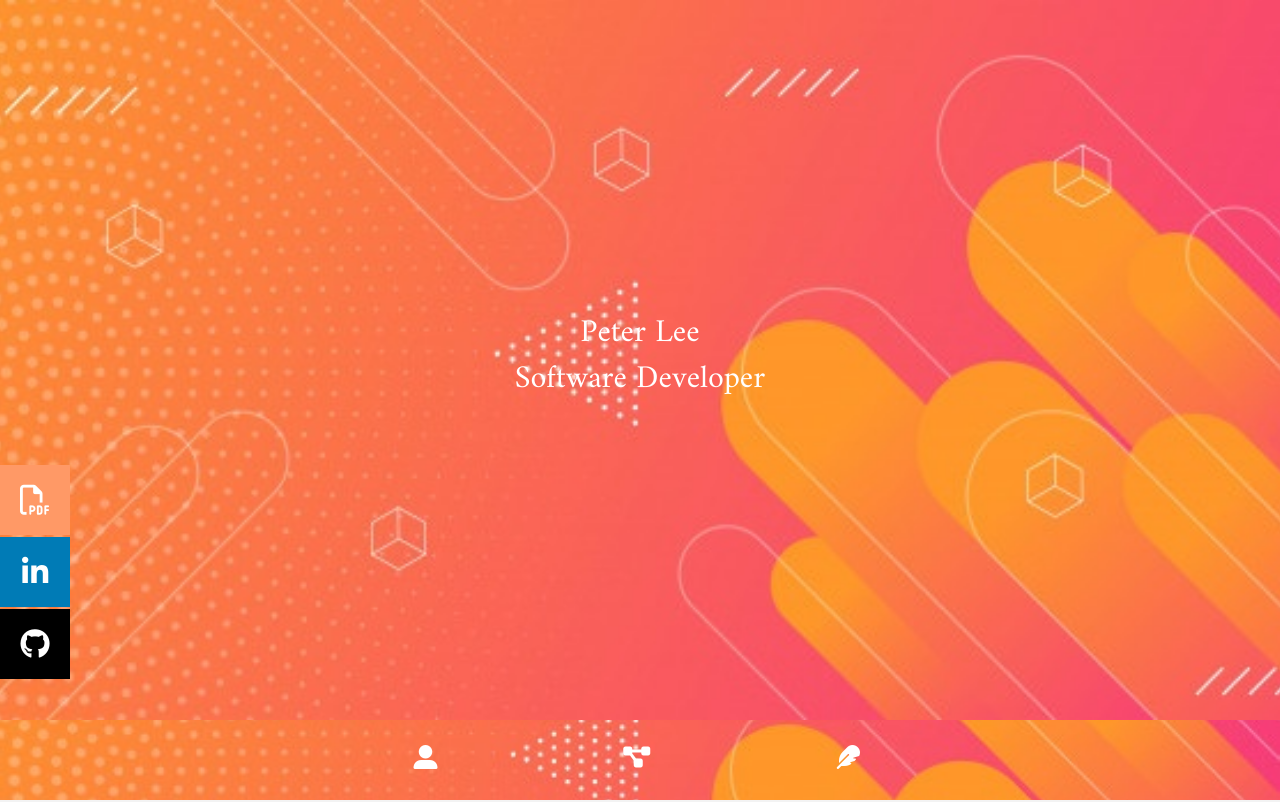
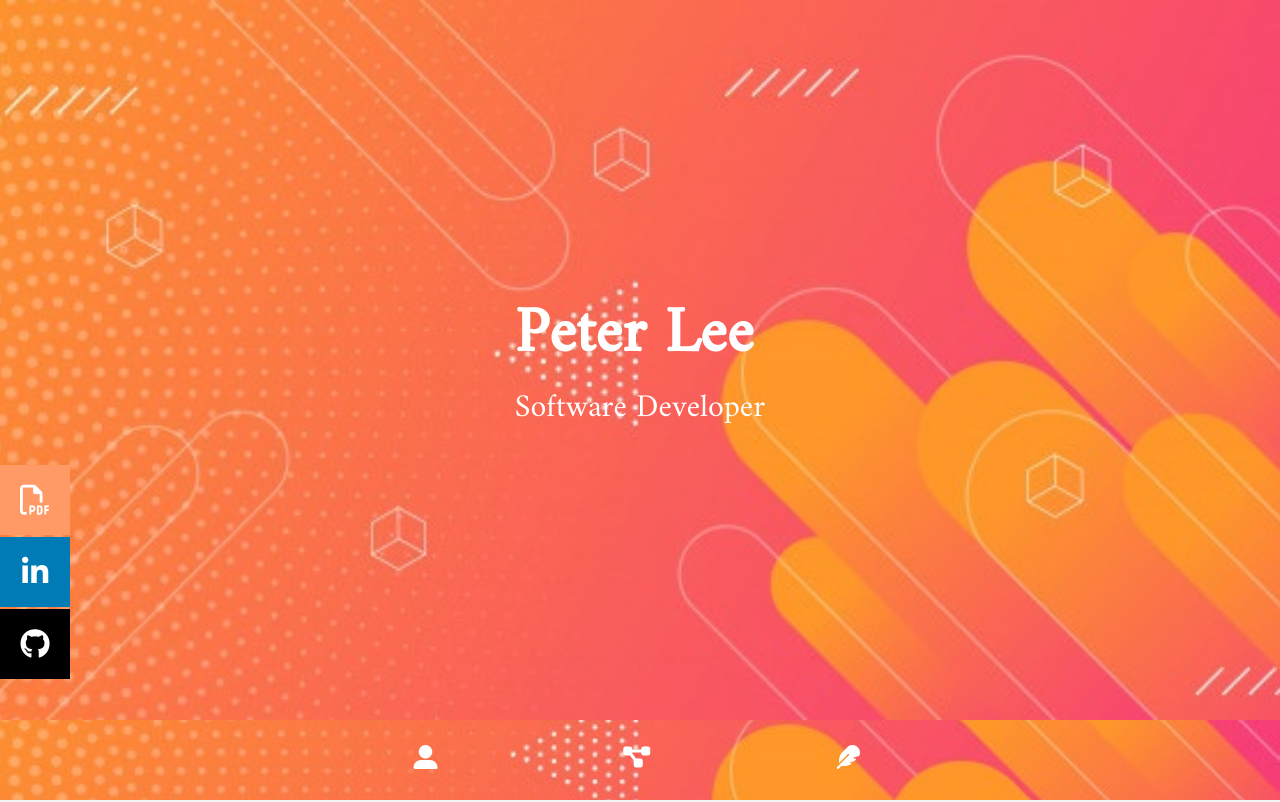
Before and after one commit to PedroL33/portfolio, a React (Create React App) app: page / in a window 1280 px wide. Shown: the top 802 px of the page. Built offline with nearby package versions, Linux system fonts and the light colour scheme.

Commit message:
Message form logic added.  Needs testing.

```diff
--- a/src/App.css
+++ b/src/App.css
@@ -9,6 +9,17 @@ body {
 
 .projects-section, .contact-section, .about-section {
   padding-top: 50px;
+}
+
+/* Header */
+
+.header-name {
+  font-size: 64px;
+  font-weight: 800;
+}
+
+.header-desc {
+  font-size: 32px;
 }
 
 /* Navbar */
@@ -653,6 +664,12 @@ body {
   background: #ff9966;
 }
 
+.contact-form-button:hover {
+  background: white;
+  color: #ff9966;
+  border: 1px solid #ff9966;
+}
+
 /* Footer */
 
 .footer-container {
@@ -662,13 +679,6 @@ body {
   justify-content: center;
   align-items: center;
   font-size: 14px;
-}
-
-textarea {
-  width: 100%;
-  font-size: 16px;
-  height: 100px;
-  margin-bottom: 2vh;
 }
 
 .response-error, .response-success {
--- a/src/components/contact.js
+++ b/src/components/contact.js
@@ -26,18 +26,21 @@ function Contact() {
         .then(res => res.json())
         .then(response => {
           dispatch(setMessageResponse(response))
-          console.log(response)
         })
       }
     }
 
-    async function handleClick() {
+    async function handleClick(type) {
+      if(type==="success") {
+        setEmail("")
+        setMessage("")
+        messageRef.current.value=""
+        emailRef.current.value=""
+      }
       await dispatch(clearMessageResponse())
-      setEmail("")
-      setMessage("")
-      // messageRef.current.value=""
-      // emailRef.current.value=""
     }
+
+
 
     return (
       <div className="stickyItem contact-section">
@@ -65,11 +68,19 @@ function Contact() {
           <div className="col-md-6 p-0">
             <div className="contact-form-container">
               <div className="contact-form-header">Contact Me</div>
+              {messageResponse.error ? <div className="response-error">
+                <button onClick={()=>handleClick("error")}>Ok</button>
+              </div> :
+              messageResponse.message ? <div className="reponse-success">
+                <div>{messageResponse.message}</div>
+                <button onClick={()=>handleClick("success")}>Ok</button>
+              </div> :
               <div className="contact-form">
                 <input type="text" placeholder="E-mail" onChange={(e)=>{setEmail(e.target.value)}}></input>
                 <textarea placeholder="Message" onChange={(e) => {setMessage(e.target.value)}}></textarea>
                 <button className="contact-form-button" onClick={() => sendMessage()}>Send!</button>
               </div>
+              }
             </div>
           </div>
         </div>
--- a/src/components/header.js
+++ b/src/components/header.js
@@ -13,10 +13,10 @@ function Header() {
   }
 
   return (
-    <div id="header" className="d-flex justify-content-center flex-column text-center align-items-center" style={style}>
+    <div id="header" className="d-flex justify-content-center flex-column align-items-center" style={style}>
       <div>
-        <h2>Peter Lee</h2>
-        <h2>Software Developer</h2>
+        <div className="header-name">Peter Lee</div>
+        <div className="header-desc">Software Developer</div>
       </div>
       <div className="fixed-page-links">
         <a className="fixed-page-link" href={window.location.origin + "/Resume.pdf"} target="_blank" rel="noopener noreferrer" style={{background: "#ff9966"}}>
```
